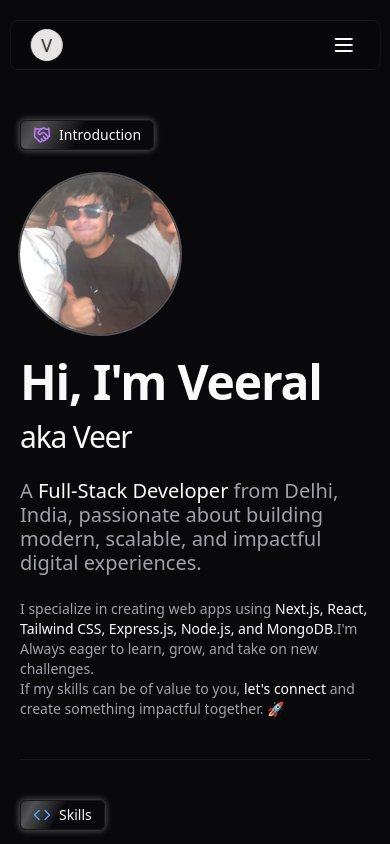
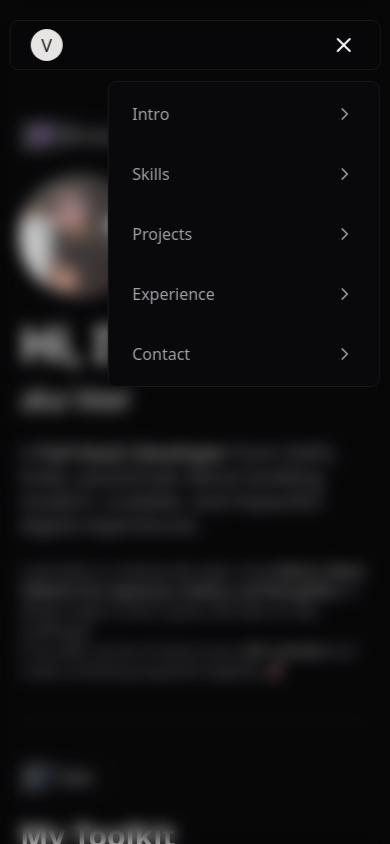
Before and after one commit to veeral1603/My-Portfolio, a Next.js app: page / in a window 390 px wide. Both pictures are taken after a click on the button 343 px from the left and 45 px from the top of the page. Shown: the top 844 px of the page. Built offline with nearby package versions, Linux system fonts and the light colour scheme.

Commit message:
Cereated the mobile nav

```diff
--- /dev/null
+++ b/src/components/MobileNav.tsx
@@ -0,0 +1,46 @@
+"use client";
+import React from "react";
+import { navLinks } from "./Navbar";
+import { ChevronRight } from "lucide-react";
+import scrollToSection from "@/helpers/scrollToSection";
+import { AnimatePresence, motion } from "framer-motion";
+
+export default function MobileNav({
+  isOpen,
+  setIsOpen,
+}: {
+  isOpen: boolean;
+  setIsOpen: React.Dispatch<React.SetStateAction<boolean>>;
+}) {
+  return (
+    <>
+      <AnimatePresence>
+        {isOpen && (
+          <motion.div
+            className="p-2 border-zinc-900 rounded-md  border bg-background absolute z-100 mt-3 right-0 w-68 "
+            initial={{ opacity: 0, scale: 0.95, x: 20 }}
+            animate={{ opacity: 1, scale: 1, x: 0 }}
+            exit={{ opacity: 0, scale: 0.95, x: 20 }}
+            transition={{ duration: 0.2 }}
+          >
+            <ul className="flex flex-col text-base text-secondaryText gap-3">
+              {navLinks.map((link) => (
+                <li
+                  key={link.id}
+                  className="px-4 py-3 cursor-pointer hover:text-white  transition duration-300 hover:bg-white/10 rounded-sm flex items-center justify-between"
+                  onClick={() => {
+                    scrollToSection(link.id);
+                    setIsOpen(false);
+                  }}
+                >
+                  <span>{link.label}</span>
+                  <ChevronRight size={20} />
+                </li>
+              ))}
+            </ul>
+          </motion.div>
+        )}
+      </AnimatePresence>
+    </>
+  );
+}
--- a/src/components/Navbar.tsx
+++ b/src/components/Navbar.tsx
@@ -1,14 +1,15 @@
 "use client";
 import React from "react";
 import scrollToSection from "@/helpers/scrollToSection";
-import { MenuIcon } from "lucide-react";
+import { MenuIcon, X } from "lucide-react";
+import MobileNav from "./MobileNav";
 
 type navLinkType = {
   label: string;
   id: string;
 };
 
-const navLinks: navLinkType[] = [
+export const navLinks: navLinkType[] = [
   { label: "Intro", id: "intro" },
   { label: "Skills", id: "skills" },
   { label: "Projects", id: "projects" },
@@ -17,8 +18,11 @@ const navLinks: navLinkType[] = [
 ];
 
 export default function Navbar() {
+  const [isMobileNavOpen, setIsMobileNavOpen] = React.useState<boolean>(false);
+
   return (
-    <nav className="fixed top-5  -translate-x-1/2 left-1/2  z-50 border border-zinc-900 rounded-md w-[95%] max-w-[632px] backdrop-blur-sm bg-background/60">
+    <>
+      <nav className="fixed top-5 -translate-x-1/2 left-1/2  z-50 border border-zinc-900 rounded-md w-[95%] max-w-[632px] backdrop-blur-sm bg-background/60">
         <div className=" px-5 py-2 flex items-center justify-between">
           <div className="rounded-full size-8 overflow-hidden bg-stone-200 aspect-square flex items-center justify-center text-stone-800 font-medium text-lg">
             <p>V</p>
@@ -38,10 +42,30 @@ export default function Navbar() {
             </ul>
           </div>
 
-        <button className="md:hidden cursor-pointer p-1 hover:bg-white/10  rounded-lg transition duration-200">
+          <button
+            className="md:hidden cursor-pointer p-1 hover:bg-white/10  rounded-lg transition duration-200"
+            onClick={() => setIsMobileNavOpen(!isMobileNavOpen)}
+          >
+            {isMobileNavOpen ? (
+              <>
+                <X />
+              </>
+            ) : (
+              <>
                 <MenuIcon />
+              </>
+            )}
           </button>
         </div>
+        <MobileNav isOpen={isMobileNavOpen} setIsOpen={setIsMobileNavOpen} />
       </nav>
+
+      {isMobileNavOpen && (
+        <div
+          className="md:hidden flex fixed z-49 inset-0 bg-black/20 backdrop-blur-sm"
+          onClick={() => setIsMobileNavOpen(false)}
+        />
+      )}
+    </>
   );
 }
--- a/src/components/SectionHeadingPill.tsx
+++ b/src/components/SectionHeadingPill.tsx
@@ -6,7 +6,7 @@ export default function SectionHeadingPill({
   children: React.ReactNode;
 }) {
   return (
-    <div className="text-sm font-medium animate-shine bg-linear-[-60deg,transparent,transparent,transparent,rgba(255,255,255,0.3),transparent,transparent,transparent] [background-size:200%_200%] text-center px-3 py-1 w-max rounded-sm  border border-zinc-900 shadow-[0px_0px_6px_1px_rgba(255,255,255,0.3)] flex items-center gap-2">
+    <div className="text-sm font-medium animate-shine bg-linear-[-60deg,transparent,transparent,transparent,rgba(255,255,255,0.3),transparent,transparent,transparent] [background-size:200%_200%] text-center px-3 py-1 w-max rounded-sm  border-2 border-zinc-900  flex items-center gap-2">
       {children}
     </div>
   );
--- a/src/components/ui/floating-dock.tsx
+++ b/src/components/ui/floating-dock.tsx
@@ -1,5 +1,5 @@
 import { cn } from "@/lib/utils";
-import { IconLayoutNavbarCollapse } from "@tabler/icons-react";
+import { IconMessage } from "@tabler/icons-react";
 import {
   AnimatePresence,
   MotionValue,
@@ -77,7 +77,7 @@ const FloatingDockMobile = ({
         onClick={() => setOpen(!open)}
         className="flex h-10 w-10 items-center justify-center rounded-full bg-gray-50 dark:bg-neutral-800"
       >
-        <IconLayoutNavbarCollapse className="h-5 w-5 text-neutral-500 dark:text-neutral-400" />
+        <IconMessage className="h-5 w-5 text-neutral-500 dark:text-neutral-400" />
       </button>
     </div>
   );
--- a/src/sections/IntroSection.tsx
+++ b/src/sections/IntroSection.tsx
@@ -15,7 +15,7 @@ export default function IntroSection() {
               <p>Introduction</p>
             </SectionHeadingPill>
 
-            <div className="flex items-center overflow-hidden object-cover rounded-full aspect-square size-40 shadow-[0_0_0_2px_rgba(255,255,255,0.3)]">
+            <div className="flex items-center overflow-hidden object-cover rounded-full aspect-square size-30 md:size-40 shadow-[0_0_0_2px_rgba(255,255,255,0.3)]">
               <Image src="/avatar.jpg" alt="Avatar" width={160} height={160} />
             </div>
 
```
Lines whose indentation alone changed are shown as unchanged.
